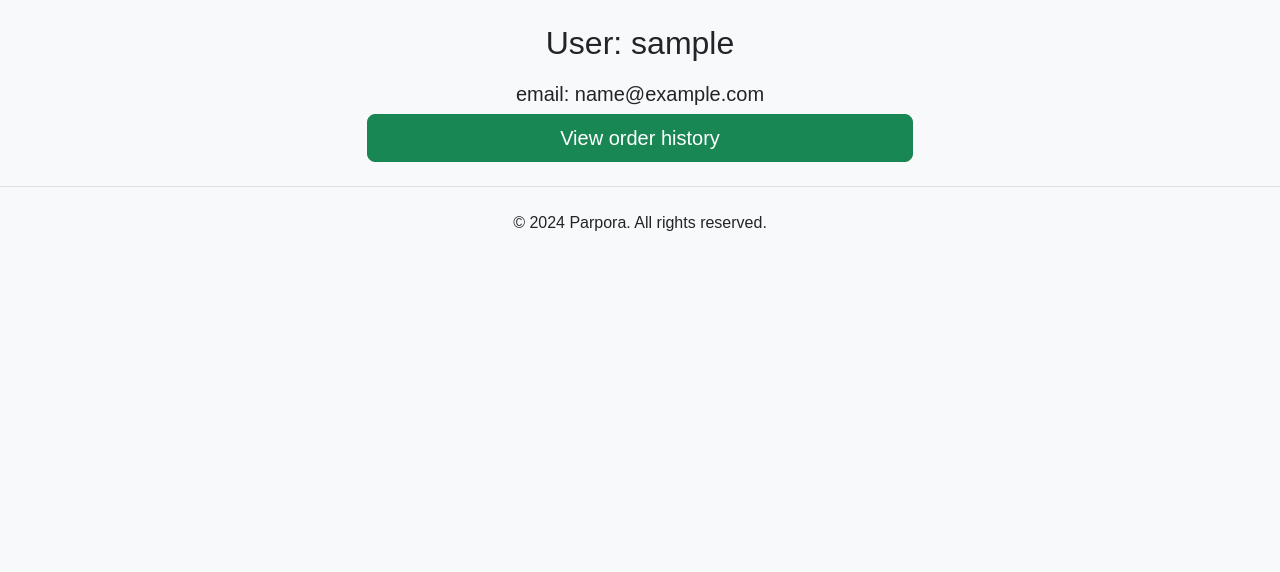
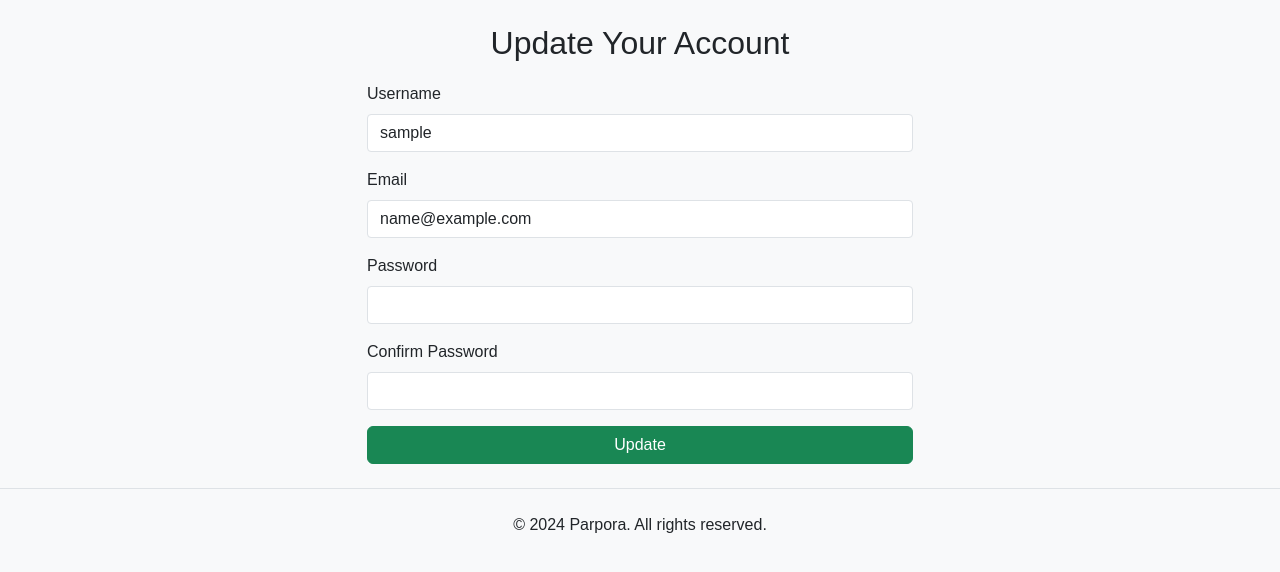
Before and after one commit to kayuserpus/Tarpinis_2, a Flask app: page /user/account in a window 1280 px wide. Shown: the part 117-689 px from the top of the page. Run offline with Flask 3, Linux system fonts and the light colour scheme; the visitor is signed in with stand-in values (Sample User, id 1); parts of the project's set-up code (start-up, migrations or seed data) failed here and were passed over.

Commit message:
user changing his settings fix

```diff
--- a/app/routes/user.py
+++ b/app/routes/user.py
@@ -1,7 +1,7 @@
 from flask import Blueprint, render_template, redirect, url_for, flash, request
 from flask_login import login_required, current_user
 from app.models import User, Product, Cart, Order, OrderItem
-from forms import BalanceForm, CartForm
+from forms import BalanceForm, CartForm, UpdateAccountForm
 from app import db
 from datetime import timedelta
 from app.helpers import get_products_and_categories
@@ -111,7 +111,19 @@ def checkout():
 @user_bp.route('/account', methods=['GET', 'POST'])
 @login_required
 def account():
-    return render_template('users/account.html', user=current_user)
+    form = UpdateAccountForm()
+    if form.validate_on_submit():
+        current_user.username = form.username.data
+        current_user.email = form.email.data
+        if form.password.data:
+            current_user.set_password(form.password.data)
+        db.session.commit()
+        flash('Your account has been updated!', 'success')
+        return redirect(url_for('user.account'))
+    elif request.method == 'GET':
+        form.username.data = current_user.username
+        form.email.data = current_user.email
+    return render_template('users/account.html', user=current_user, form=form)
 
 @user_bp.route('/orders_history', methods=['GET'])
 @login_required
--- a/app/templates/users/account.html
+++ b/app/templates/users/account.html
@@ -2,10 +2,28 @@
 {% block content %}
 <div class="row justify-content-center">
     <div class="col-md-6">
-        <h2 class="text-center">User: {{ user.username }}</h2>
-        <h5 class="text-center">email: {{ user.email }}</h5>
-        <form method="POST" action="{{ url_for('user.order_history') }}">
-                <button type="submit" class="btn btn-success btn-lg w-100">View order history</button>
+        <h2 class="text-center">Update Your Account</h2>
+        <form method="POST" action="{{ url_for('user.account') }}">
+            {{ form.hidden_tag() }}
+            <div class="mb-3">
+                {{ form.username.label(class="form-label") }}
+                {{ form.username(class="form-control", value=form.username.data) }}
+            </div>
+            <div class="mb-3">
+                {{ form.email.label(class="form-label") }}
+                {{ form.email(class="form-control", value=form.email.data) }}
+            </div>
+            <div class="mb-3">
+                {{ form.password.label(class="form-label") }}
+                {{ form.password(class="form-control", placeholder="") }}
+            </div>
+            <div class="mb-3">
+                {{ form.confirm.label(class="form-label") }}
+                {{ form.confirm(class="form-control", placeholder="") }}
+            </div>
+            <div>
+                <button type="submit" class="btn btn-success w-100">Update</button>
+            </div>
         </form>
         {% if error %}
         <div class="alert alert-danger" role="alert">
--- a/forms.py
+++ b/forms.py
@@ -93,3 +93,10 @@ class DiscountForm(FlaskForm):
     def __init__(self, *args, **kwargs):
         super(DiscountForm, self).__init__(*args, **kwargs)
         self.product_id.choices = [(product.id, product.name) for product in Product.query.filter(~Product.discounts.any()).all()]
+
+class UpdateAccountForm(FlaskForm):
+    username = StringField('Username', validators=[DataRequired()])
+    email = StringField('Email', validators=[DataRequired(), Email()])
+    password = PasswordField('Password', validators=[DataRequired()])
+    confirm = PasswordField('Confirm Password', validators=[DataRequired(), EqualTo('password', message='Passwords must match')])
+    submit = SubmitField('Update')
```
